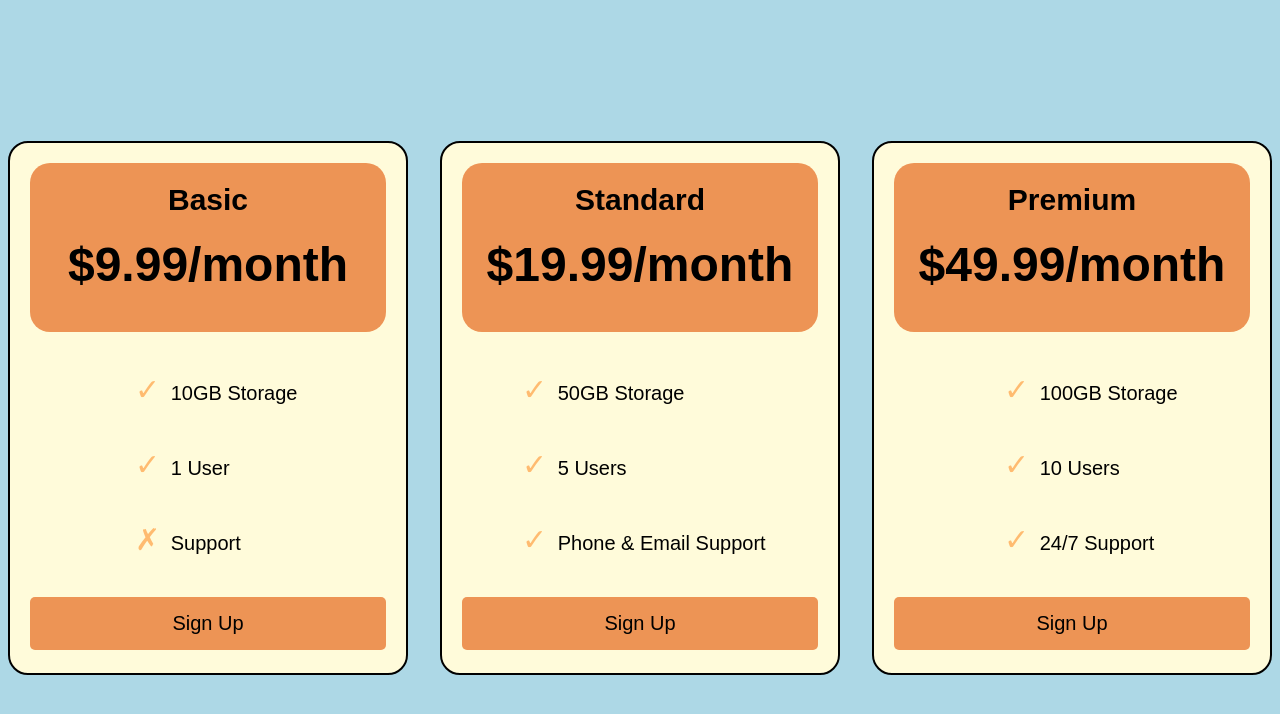
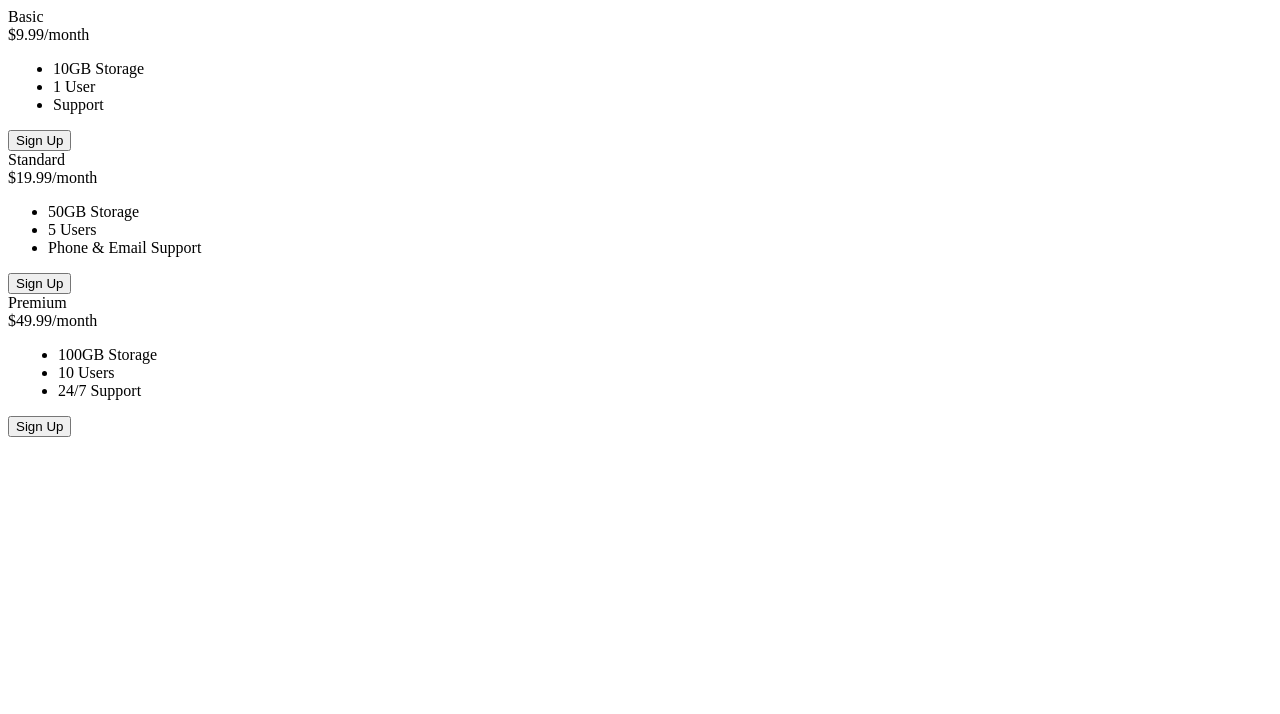
Before and after one commit to ansheeka/Pricing-Table, a plain HTML site: page index.html in a window 1280 px wide. Drawn offline with Linux system fonts and the light colour scheme; a web font is replaced by a local one.

Commit message:
Update index.html

```diff
--- a/index.html
+++ b/index.html
@@ -8,100 +8,6 @@
       href="https://fonts.googleapis.com/css2?family=Sono:wght@400;700&display=swap"
       rel="stylesheet"
     />
-    <style>
-      body {
-        font-family: "Sono", sans-serif;
-        background-color: lightblue;
-      }
-
-      .pricing-container {
-        display: flex;
-        justify-content: center;
-        align-items: center;
-        gap: 2rem;
-        height: 100vh;
-      }
-
-      .pricing-plan {
-        background-color: #fffbda;
-        border: 2px solid black;
-        text-align: center;
-        flex: 1;
-        max-width: 400px;
-        height: 490px;
-        border-radius: 20px;
-        padding: 20px;
-        text-align: center;
-      }
-
-      .plan-title {
-        font-weight: bold;
-        font-size: 30px;
-        margin-bottom: 20px;
-      }
-
-      .plan-price {
-        font-weight: bold;
-        font-size: 48px;
-        margin-bottom: 20px;
-      }
-
-      .plan-features {
-        list-style: none;
-        padding: 0;
-        margin: 0;
-      }
-
-      .plan-features li {
-        margin: 40px;
-        padding-left: 20px;
-        text-align: left;
-        font-size: 20px;
-      }
-
-      .plan-button {
-        background-color: #ed9455;
-        border-radius: 5px;
-        border: none;
-        width: 100%;
-        padding: 15px;
-        font-size: 20px;
-      }
-
-      header {
-        background-color: #ed9455;
-        padding: 20px;
-        border-radius: 20px;
-      }
-
-      /* Styles for tick and cross */
-      .tick::before {
-        content: "\2713";
-        color: #ffbb70;
-        font-size: 30px;
-        margin-right: 5px;
-      }
-
-      .cross::before {
-        content: "\2717";
-        color: #ffbb70;
-        font-size: 30px;
-        margin-right: 5px;
-      }
-
-      .plan-button:hover{
-        background-color:#ffbb70;
-        transform: translateY(-3px);
-      }
-
-      /* Hint: What can you do with a media query and flexbox? */
-      @media (max-width: 1250px) {
-        .pricing-container {
-          flex-direction: column;
-          height: 100%;
-        }
-      }
-    </style>
   </head>
 
   <body>
```
